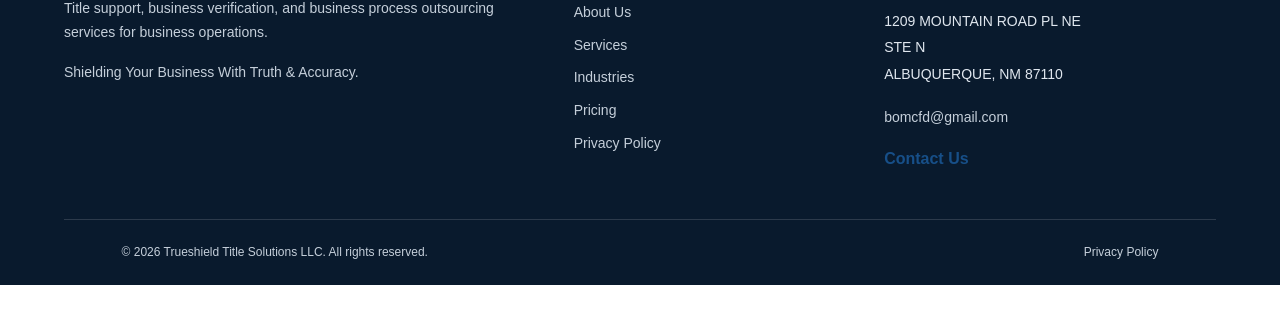
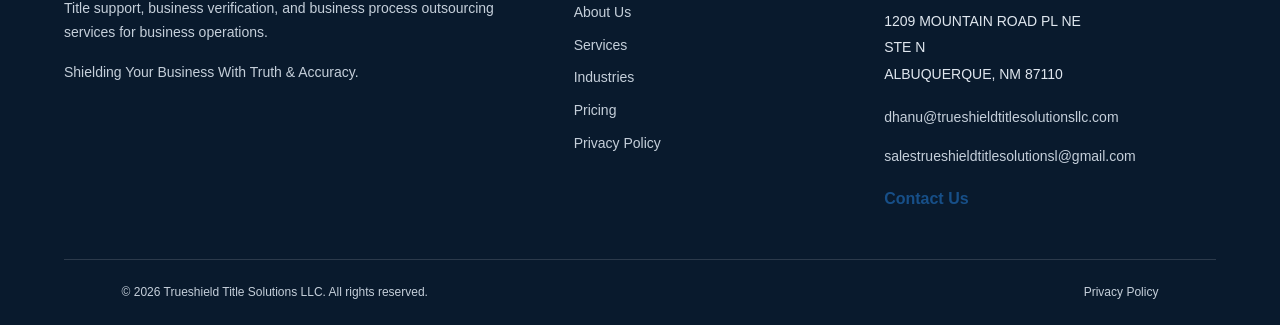
Before and after one commit to sinchanapy/trueshield-website, a plain HTML site: page thank-you.html in a window 1280 px wide. Shown: the part 776-1101 px from the top of the page. Before the commit the page ends 1061 px from the top, so only its background shows below. Drawn offline with Linux system fonts and the light colour scheme.

Commit message:
Update thank-you.html

```diff
--- a/thank-you.html
+++ b/thank-you.html
@@ -290,11 +290,16 @@
 
 
                 <p>
+                    <a href="mailto:dhanu@trueshieldtitlesolutionsllc.com">
+                        dhanu@trueshieldtitlesolutionsllc.com
+                    </a>
+                </p>
 
-                    <a href="mailto:bomcfd@gmail.com">
-                        bomcfd@gmail.com
+
+                <p>
+                    <a href="mailto:salestrueshieldtitlesolutionsl@gmail.com">
+                        salestrueshieldtitlesolutionsl@gmail.com
                     </a>
-
                 </p>
 
 
```
